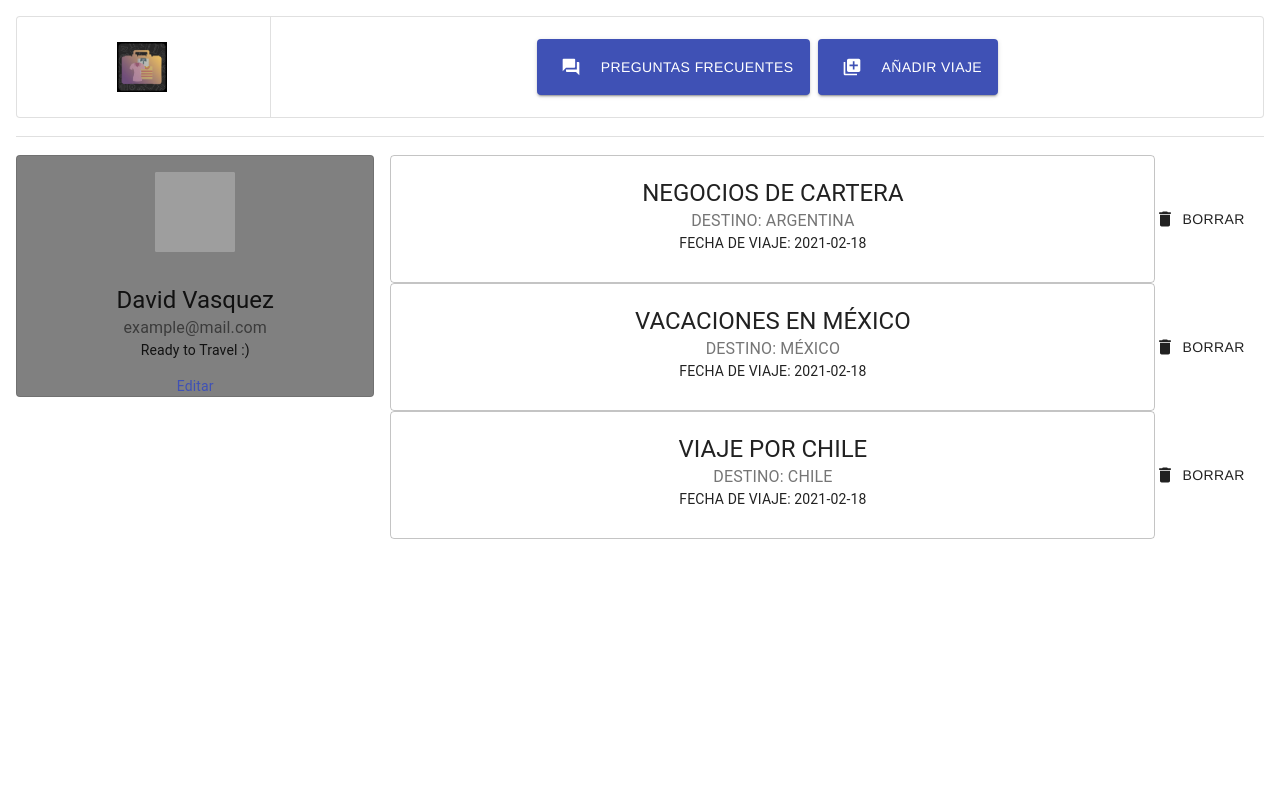
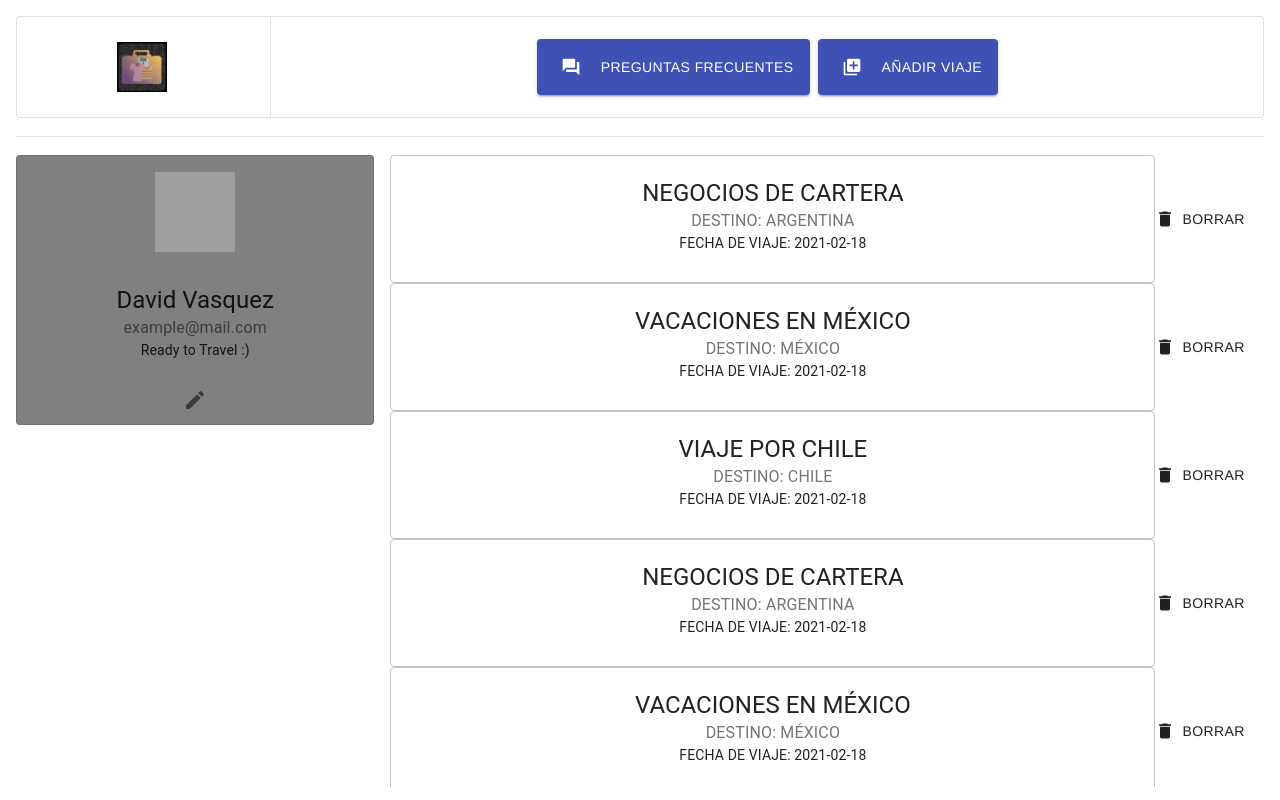
Before and after one commit to X-Viss/IETI---PROJECT, a React (Create React App) app: page / in a window 1280 px wide. Built offline with nearby package versions, Linux system fonts and the light colour scheme; grey boxes are pictures that could not be loaded.

Commit message:
:sparkles: XV-5 Navigation bar

```diff
--- a/src/common/ButtonsMenu.js
+++ b/src/common/ButtonsMenu.js
@@ -2,8 +2,8 @@ import { Button, CardMedia, Grid } from '@material-ui/core';
 import React from 'react';
 import logo from './logo.jpg';
 import { withStyles } from '@material-ui/core/styles';
-import AppLogo from './AppLogo';
 import { AddToPhotos, QuestionAnswer } from '@material-ui/icons';
+import Tooltip from '@material-ui/core/Tooltip';
 
 const styles = (theme) => ({
     root: {
--- a/src/travel/TravelList.js
+++ b/src/travel/TravelList.js
@@ -7,7 +7,13 @@ import DialogContent from '@material-ui/core/DialogContent';
 import DialogContentText from '@material-ui/core/DialogContentText';
 import DialogTitle from '@material-ui/core/DialogTitle';
 import Button from '@material-ui/core/Button';
-import UserCard from './UserCard.js';
+import { withStyles } from '@material-ui/core';
+
+const styles = (theme) => ({
+    root: {
+        height: "100%",
+    }
+})
 
 class TravelList extends React.Component {
 
@@ -31,6 +37,36 @@ class TravelList extends React.Component {
                 name: "Viaje por chile",
                 place: "Chile",
                 date: new Date()
+            },
+            {
+                name: "Negocios de cartera",
+                place: "Argentina",
+                date: new Date()
+            },
+            {
+                name: "Vacaciones en méxico",
+                place: "México",
+                date: new Date()
+            },
+            {
+                name: "Viaje por chile",
+                place: "Chile",
+                date: new Date()
+            },
+            {
+                name: "Negocios de cartera",
+                place: "Argentina",
+                date: new Date()
+            },
+            {
+                name: "Vacaciones en méxico",
+                place: "México",
+                date: new Date()
+            },
+            {
+                name: "Viaje por chile",
+                place: "Chile",
+                date: new Date()
             }]
         };
 
@@ -40,14 +76,14 @@ class TravelList extends React.Component {
     }
 
     handleCardDelete(key) {
-        this.setState({currentCardDelete: key, deleteConfirmationDialogOpen: true});
+        this.setState({ currentCardDelete: key, deleteConfirmationDialogOpen: true });
     }
 
-    handleDialogClose(){
-        this.setState({deleteConfirmationDialogOpen: false});
+    handleDialogClose() {
+        this.setState({ deleteConfirmationDialogOpen: false });
     }
 
-    handleDeleteCardConfirmation(){
+    handleDeleteCardConfirmation() {
         this.setState(prevState => {
             const travels = prevState.travels.filter(item => item.key !== this.state.currentCardDelete);
             return {
@@ -64,8 +100,10 @@ class TravelList extends React.Component {
                 </TravelCard>
             );
         })
+
+        const { classes }=this.props;
         return (
-            <div>
+            <div className={classes.root}>
                 {renderTravels}
 
                 <Dialog
@@ -94,4 +132,4 @@ class TravelList extends React.Component {
     }
 }
 
-export default TravelList;
+export default withStyles(styles)(TravelList);
--- a/src/travel/UserCard.js
+++ b/src/travel/UserCard.js
@@ -1,6 +1,9 @@
 import React from 'react';
 import { Avatar, Card, CardContent, Link, Typography, withStyles } from '@material-ui/core';
 import user from './user.png';
+import EditIcon from '@material-ui/icons/Edit';
+import IconButton from '@material-ui/core/IconButton';
+import Tooltip from '@material-ui/core/Tooltip';
 const styles = (theme) => ({
     root: {
         backgroundColor: 'grey',
@@ -52,15 +55,18 @@ class UserCard extends React.Component {
                             {this.state.user.description}
                         </Typography>
                     </CardContent>
-
+                    <Tooltip title="Editar perfíl" arrow>
                         <Link
                             component="button"
                             variant="body2"
                             to="/editar"
                             onClick={this.preventDefault}
                         >
-                        Editar
+                            <IconButton>
+                                <EditIcon />
+                            </IconButton>
                         </Link>
+                    </Tooltip>
 
                 </Card>
 
--- a/src/travel/index.js
+++ b/src/travel/index.js
@@ -8,27 +8,23 @@ import OptionsBoard from '../common/OptionsBoard';
 
 const styles = (theme) => ({
     root: {
-        verticalAlign: "baseline",
-        position: "relative",
         padding: theme.spacing(2),
-        height: "100%"
+        display: 'flex',
+        flexFlow: 'column',
     },
-    down: {
-        height: "70%",
-    },
+
     user: {
         width: "30%",
-    },
-    travelListGrid: {
-        width: "70%"
-    },
-    travelList: {
-        width: "inherit",
+        height: "100%",
     },
 
-    upperDiv: {
+    travelListGrid: {
+        width: "70%",
+        overflowY: 'auto',
+        height: "80vh"
 
-    }
+
+    },
 });
 
 class index extends React.Component {
@@ -55,9 +51,8 @@ class index extends React.Component {
 
 
             <div className={classes.root}>
-                <Grid
-                >
-                    <Grid item xs style={{height: "30%"}}>
+                <Grid>
+                    <Grid item xs >
                         <OptionsBoard></OptionsBoard>
                     </Grid>
 
@@ -69,6 +64,7 @@ class index extends React.Component {
                         spacing={2}
                         xs
                         item
+                        className={classes.downGrid}
                     >
                         <Grid item className={classes.user}>
                             <UserCard></UserCard>
```
Lines whose indentation alone changed are shown as unchanged.
